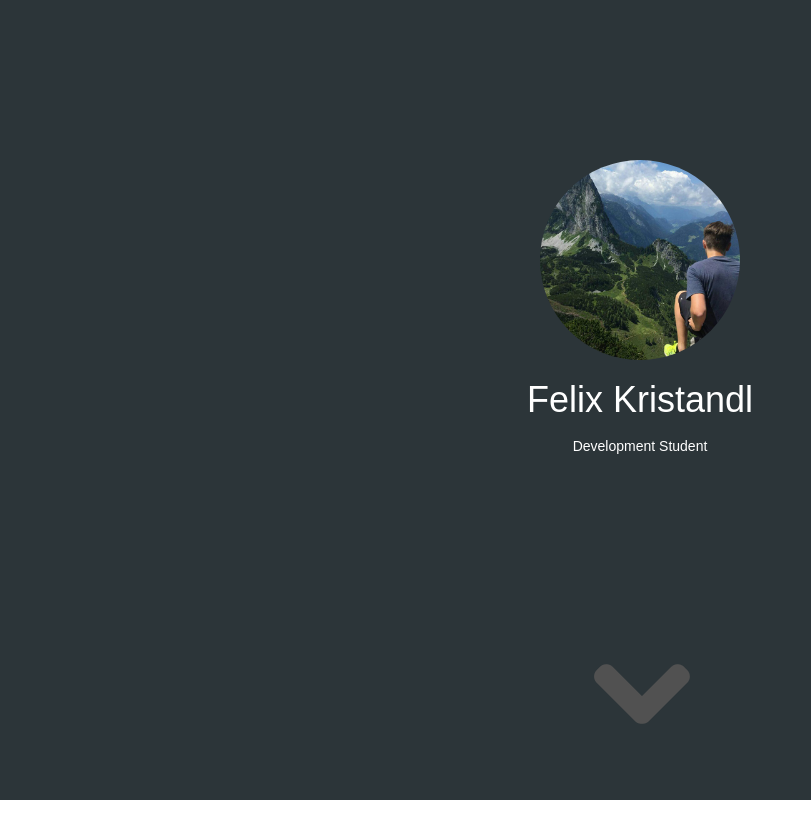
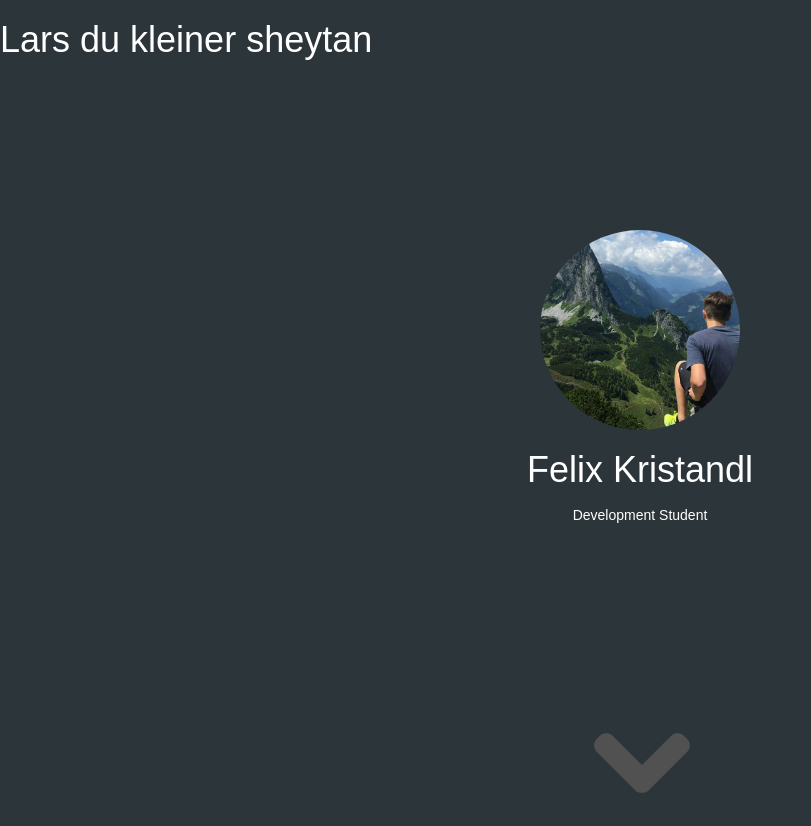
Before and after one commit to FelixKri/FelixKri.github.io, a plain HTML site: page index.html in a window 1280 px wide. Shown: the top 826 px of the page, without its empty margins (0-811 px from the left). Drawn offline with nearby package versions, Linux system fonts and the light colour scheme; a web font is replaced by a local one.

Commit message:
Update index.html

```diff
--- a/index.html
+++ b/index.html
@@ -9,6 +9,7 @@
      <meta name="viewport" content="width=device-width, initial-scale=1.0">
   </head>
   <body>
+    <h1> Lars du kleiner sheytan </h1>
     <div class="container-fluid">
       <div class="row header">
         <div class="col-md-3"></div>
```
